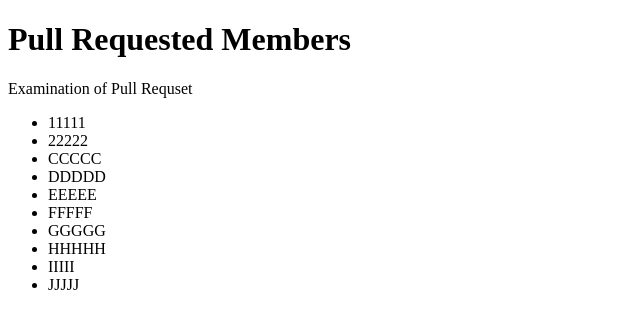
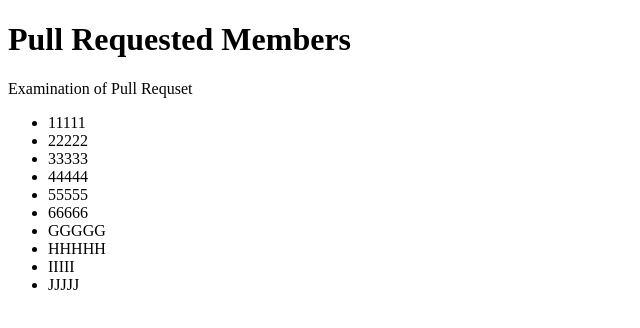
Before and after one commit to lekyoung/collabo, a plain HTML site: page index.html in a window 1280 px wide. Shown: the full height of the page, 0-640 px from the left. Drawn offline with Linux system fonts and the light colour scheme.

Commit message:
change FFFFF to 666666

```diff
--- a/index.html
+++ b/index.html
@@ -6,10 +6,10 @@
         <ul>
             <li>11111</li>
             <li>22222</li>
-            <li>CCCCC</li>
-            <li>DDDDD</li>
-            <li>EEEEE</li>
-            <li>FFFFF</li>
+            <li>33333</li>
+            <li>44444</li>
+            <li>55555</li>
+            <li>66666</li>
             <li>GGGGG</li>
             <li>HHHHH</li>
             <li>IIIII</li>
```
